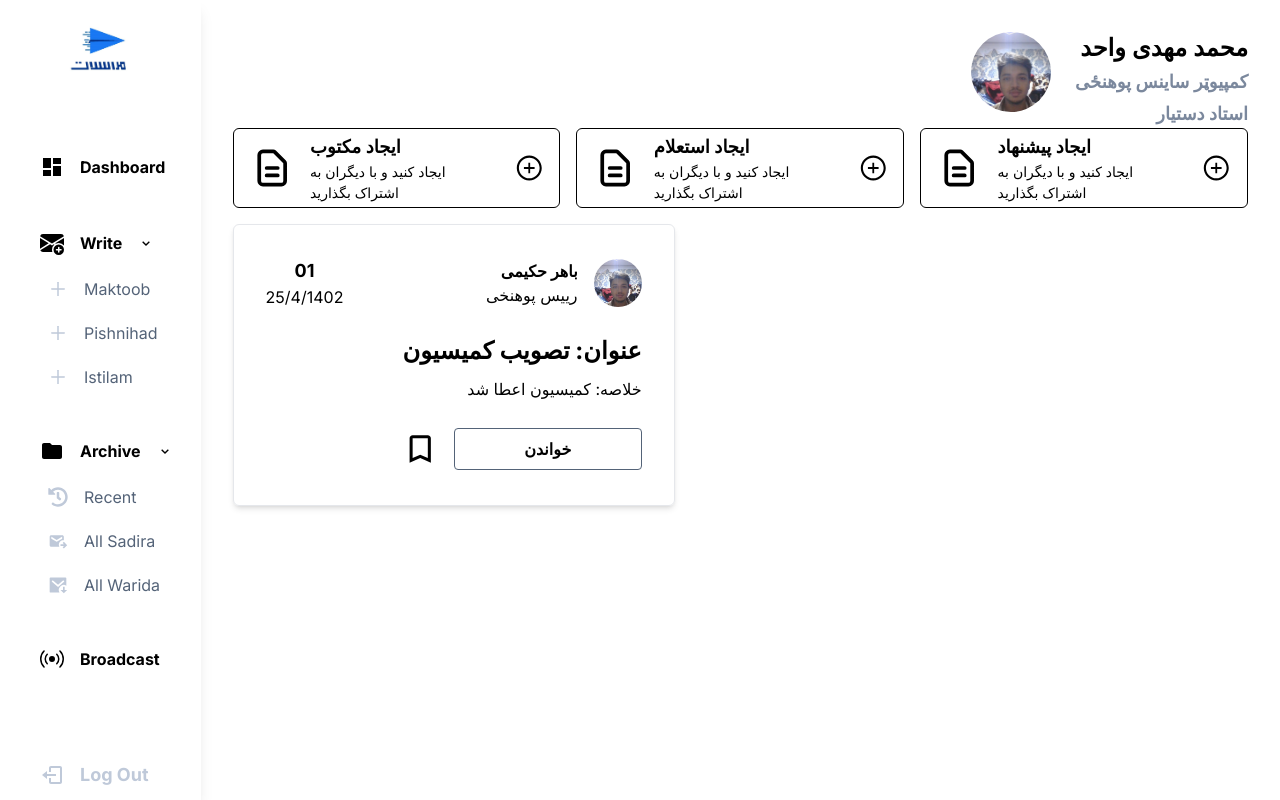
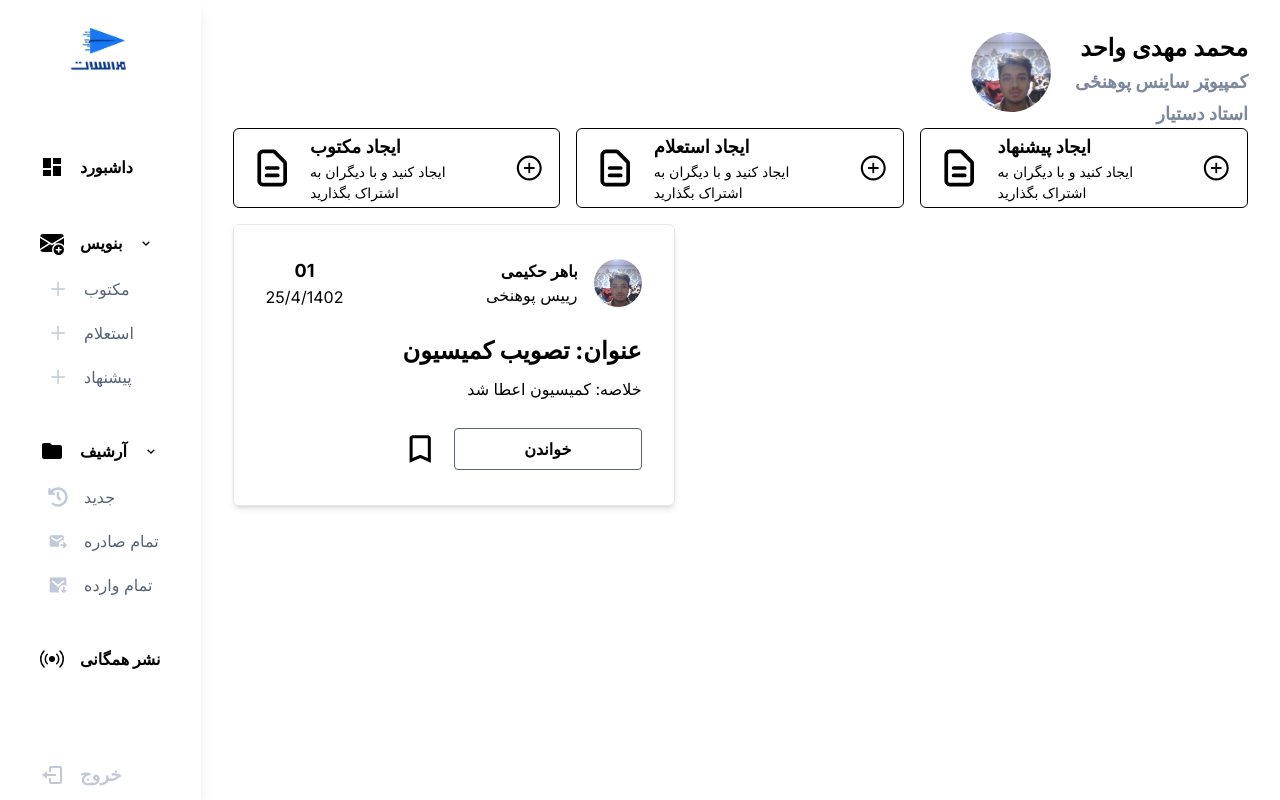
Before and after one commit to Mehdi-UX-Dev/Murasilat_v2.0, a Next.js app: page /1/dashboard in a window 1280 px wide. Built offline with nearby package versions, Linux system fonts and the light colour scheme.

Commit message:
added the language support for the sidebar

```diff
--- a/app/[locale]/(app_pages)/layout.tsx
+++ b/app/[locale]/(app_pages)/layout.tsx
@@ -1,15 +1,22 @@
 import ID from "@/components/UI_Organisms/ID";
 import SideBar from "@/components/UI_Organisms/sidebar";
+import { Locale } from "@/i18n-config";
+import { getDictionary } from "@/i18n-server";
 
-export default function DashboardLayout({
+ export default async function DashboardLayout({
   children, // will be a page or nested layout
+  params: { locale }
 }: {
-  children: React.ReactNode;
-}) {
+  children: React.ReactNode,
+  params: { locale: Locale }
+})
+{
+  const lang =  (await getDictionary(locale)).dashboard
+
   return (
     <div className="flex">
       {/* Include shared UI here e.g. a header or sidebar */}
-      <SideBar />
+      <SideBar lang={lang}/>
 
       <div className="grow px-8 pt-8">
         <ID />
--- a/components/UI_Molecules/dashboradCreateButton.tsx
+++ b/components/UI_Molecules/dashboradCreateButton.tsx
@@ -1,4 +1,3 @@
-import { Locale } from "@/i18n-config";
 import Link from "next/link";
 import React from "react";
 import { AiOutlinePlusCircle } from "react-icons/ai";
@@ -17,7 +16,6 @@ type props = {
 };
 
 function DashboardButton({ type, path, lang }: props) {
-  console.log(lang);
 
   return (
     <Link  href={path}>
--- a/components/UI_Organisms/sidebar.tsx
+++ b/components/UI_Organisms/sidebar.tsx
@@ -12,11 +12,28 @@ import { FaHistory } from "react-icons/fa";
 import { RiMailDownloadFill } from "react-icons/ri";
 import { Button } from "../UI_Molecules/Button";
 import { BiLogOut } from "react-icons/bi";
-import { useRouter } from "next/navigation";
-import { getDictionary } from "@/i18n-server";
 
-function SideBar() {
-  // const router = useRouter();
+type SideProps =  {
+lang : {
+  dashboard: string;
+  write: string;
+  maktoob: string;
+  istilam: string;
+  pishnihad: string;
+  archive: string;
+  recents: string;
+  all_sadira: string;
+  all_warida: string;
+  broadcast: string;
+  create_document: string;
+  preview_document: string;
+  document_des: string;
+  log_out : string
+}
+}
+
+function SideBar({lang } : SideProps) {
+
 
 
   const handleLogOut = () => {
@@ -38,7 +55,7 @@ function SideBar() {
       <div className="space-y-10">
         <SideOption
           url={"/dashboard"}
-          text="Dashboard"
+          text={lang.dashboard}
           Icon={MdDashboard}
           hasDropDown={false}
         />
@@ -47,25 +64,25 @@ function SideBar() {
         <div className="space-y-3">
           <SideOption
             url={""}
-            text="Write"
+            text={lang.write}
             Icon={BsEnvelopePlusFill}
             hasDropDown={true}
           />
 
           <SideSubOption
             url={"/createMaktoob"}
-            text="Maktoob"
+            text={lang.maktoob}
             Icon={AiOutlinePlus}
           />
           <SideSubOption
             url={"/createIstilam"}
-            text="Pishnihad"
+            text={lang.istilam}
             Icon={AiOutlinePlus}
           />
 
           <SideSubOption
             url={"/createPishnihad"}
-            text="Istilam"
+            text={lang.pishnihad}
             Icon={AiOutlinePlus}
           />
         </div>
@@ -74,25 +91,25 @@ function SideBar() {
         <div className="space-y-3">
           <SideOption
             url={""}
-            text="Archive"
+            text={lang.archive}
             Icon={MdFolder}
             hasDropDown={true}
           />
 
           <SideSubOption
             url={"/createMaktoob"}
-            text="Recent"
+            text={lang.recents}
             Icon={FaHistory}
           />
           <SideSubOption
             url={"/createIstil"}
-            text="All Sadira"
+            text={lang.all_sadira}
             Icon={MdOutgoingMail}
           />
 
           <SideSubOption
             url={"/createPishnihad"}
-            text="All Warida"
+            text={lang.all_warida}
             Icon={RiMailDownloadFill}
           />
         </div>
@@ -101,7 +118,7 @@ function SideBar() {
 
         <SideOption
           url={"/broadcast"}
-          text="Broadcast"
+          text={lang.broadcast}
           Icon={BsBroadcast}
           hasDropDown={false}
         />
@@ -111,7 +128,7 @@ function SideBar() {
       <div className="flex pl-10 items-center text-primary-400">
         <BiLogOut size={24} />
         <Button
-          label="Log Out"
+          label={lang.log_out}
           intent="tertiary"
           size="large"
           type="button"
--- a/dictionaries/en.json
+++ b/dictionaries/en.json
@@ -20,7 +20,8 @@
       "broadcast" : "Broadcast",
       "create_document" : "Create Document",
       "preview_document" : "Preview Document ",
-      "document_des" : "Create and share with others"
+      "document_des" : "Create and share with others",
+      "log_out": "Log Out"
       },
 
 
--- a/dictionaries/per.json
+++ b/dictionaries/per.json
@@ -20,7 +20,8 @@
     "create_document" : "ایجاد سند",
     "preview_document" : "نمایش سند",
     "document_des" : "ایجاد کنید و با دیگران به اشتراک بگذارید",
-    "create" : "ایجاد"
+    "create" : "ایجاد",
+    "log_out": "خروج"
     },
 
 
--- a/dictionaries/ps.json
+++ b/dictionaries/ps.json
@@ -19,7 +19,8 @@
       "broadcast" : "نشر همگانی",
       "create_document" : "سند جوړ کړئ",
       "preview_document" : "د مخکتنې سند ",
-      "document_des" : "Create and share with others"
+      "document_des" : "جوړ کړئ او له نورو سره یې شریک کړئ",
+      "log_out": "وتل"
       },
 
     "PAGE3": "PROFILE",
```
